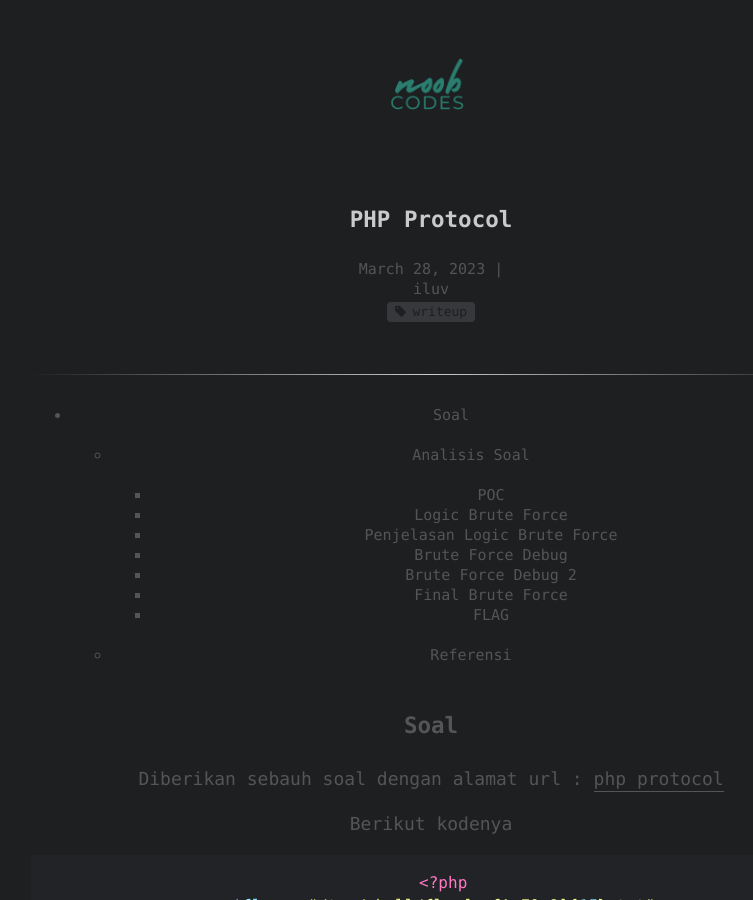
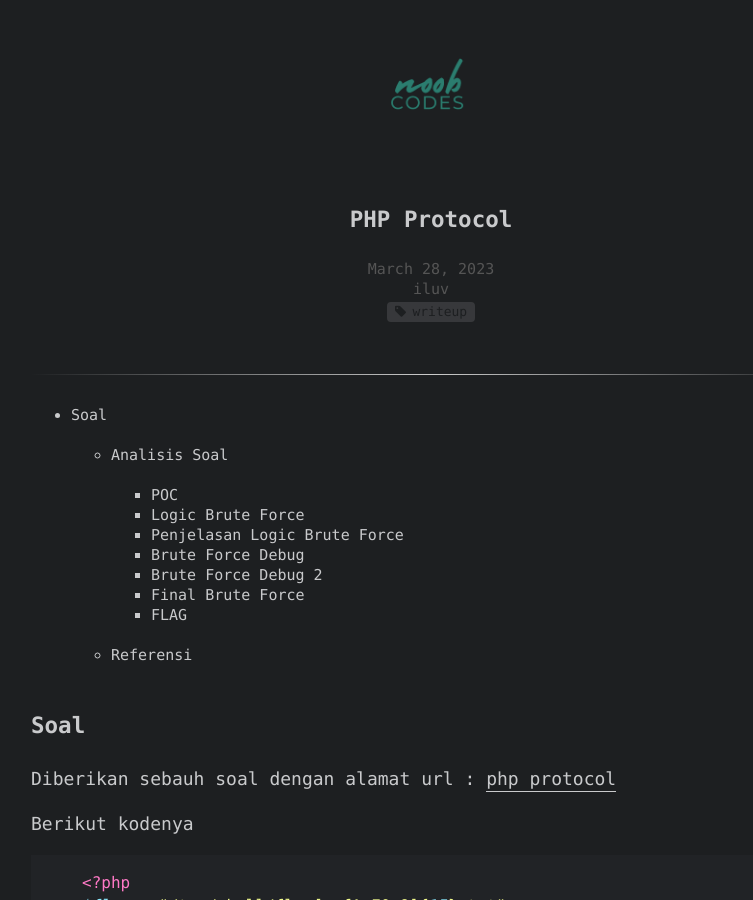
Before and after one commit to syukirman-amir/blog.noob.codes, a Jekyll site: the page built from _posts/2023-03-28-php-protocol.md, in a window 1280 px wide and 900 px high. Shown: the whole window, without its empty margins (209-962 px from the left). Built offline with Jekyll 4.4.1, drawn with Linux system fonts in a browser that asks for light colours; comment, search, counter and statistics services are not loaded.

Commit message:
Update post.html

```diff
--- a/_layouts/post.html
+++ b/_layouts/post.html
@@ -6,7 +6,7 @@ layout: default
 
 	<div class="center">
 		<h1>{{ page.title }}</h1>
-		<time>{{ page.date | date: '%B %-d, %Y' }} | <div class="tags-expo">{{ page.author }}</div</time>
+		<time>{{ page.date | date: '%B %-d, %Y' }} <div class="tags-expo">{{ page.author }}</div></time>
 	</div>
 
 	<section>
```
